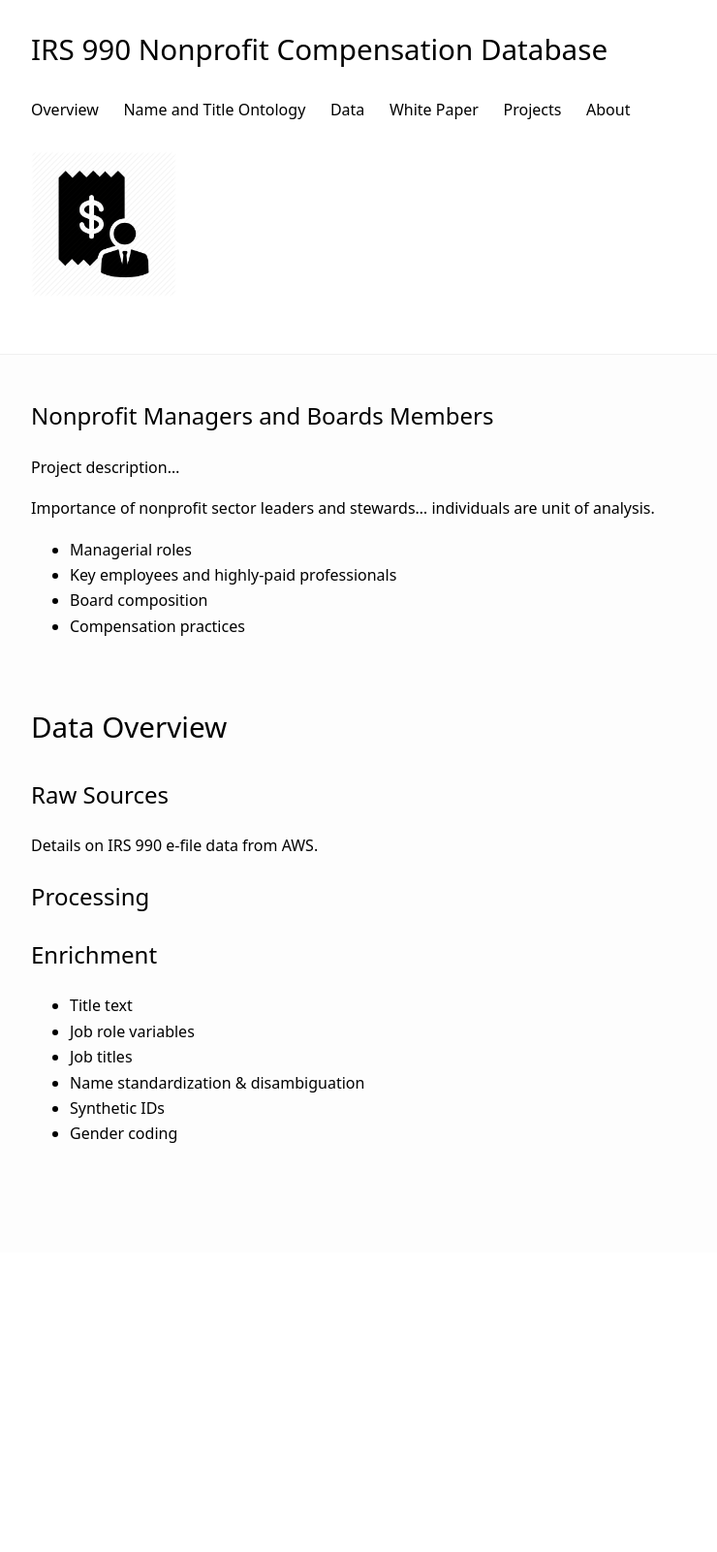
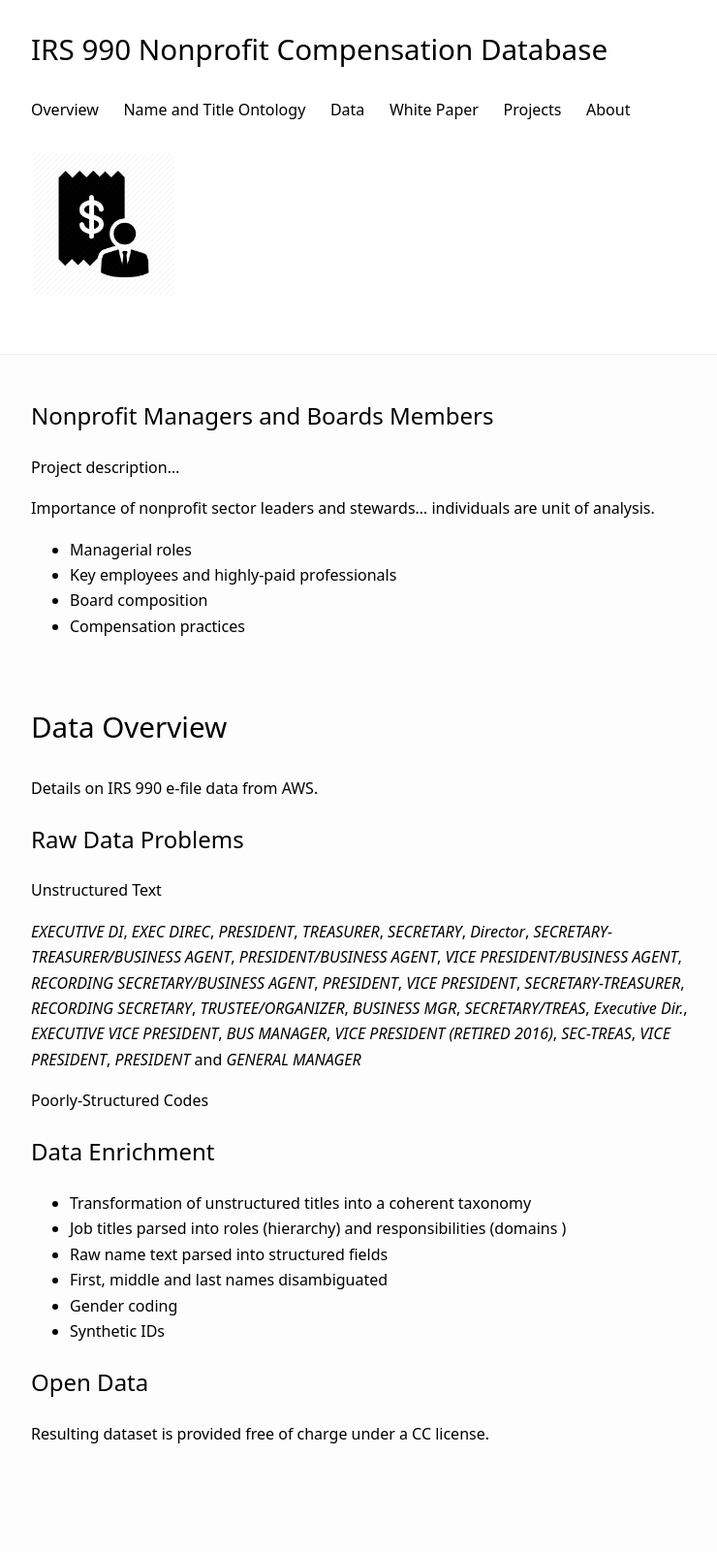
Before and after one commit to Nonprofit-Open-Data-Collective/irs-990-compensation-data, a Jekyll site: the page built from docs/index.md, in a window 1280 px wide. Shown: the whole page at 97% size, without its empty margins (240-980 px from the left). Built offline with Jekyll 4.4.1, drawn with Linux system fonts in a browser that asks for light colours; nearby versions of some CDN libraries; before the commit the page ends 1292 px from its top, so only the background shows below that.

Commit message:
Update index.md

```diff
--- a/docs/index.md
+++ b/docs/index.md
@@ -19,20 +19,36 @@ Importance of nonprofit sector leaders and stewards... individuals are unit of a
 
 # Data Overview
 
-## Raw Sources
 
 Details on IRS 990 e-file data from AWS.
 
-## Processing
 
-## Enrichment
+## Raw Data Problems
 
-* Title text
-* Job role variables
-* Job titles
-* Name standardization & disambiguation
-* Synthetic IDs
-* Gender coding
+**Unstructured Text**
+
+_EXECUTIVE DI_, _EXEC DIREC_, _PRESIDENT_, _TREASURER_, _SECRETARY_, _Director_, _SECRETARY-TREASURER/BUSINESS AGENT_, _PRESIDENT/BUSINESS AGENT_, _VICE PRESIDENT/BUSINESS AGENT_, _RECORDING SECRETARY/BUSINESS AGENT_, _PRESIDENT_, _VICE PRESIDENT_, _SECRETARY-TREASURER_, _RECORDING SECRETARY_, _TRUSTEE/ORGANIZER_, _BUSINESS MGR_, _SECRETARY/TREAS_, _Executive Dir._, _EXECUTIVE VICE PRESIDENT_, _BUS MANAGER_, _VICE PRESIDENT (RETIRED 2016)_, _SEC-TREAS_, _VICE PRESIDENT_, _PRESIDENT_ and _GENERAL MANAGER_
+
+**Poorly-Structured Codes**
 
 
+
+
+
+## Data Enrichment
+
+* Transformation of unstructured titles into a coherent taxonomy
+* Job titles parsed into roles (hierarchy) and responsibilities (domains )
+* Raw name text parsed into structured fields
+* First, middle and last names disambiguated
+* Gender coding
+* Synthetic IDs
+
+
+
+
+## Open Data
+
+Resulting dataset is provided free of charge under a CC license.
+
 <br><br>
```
